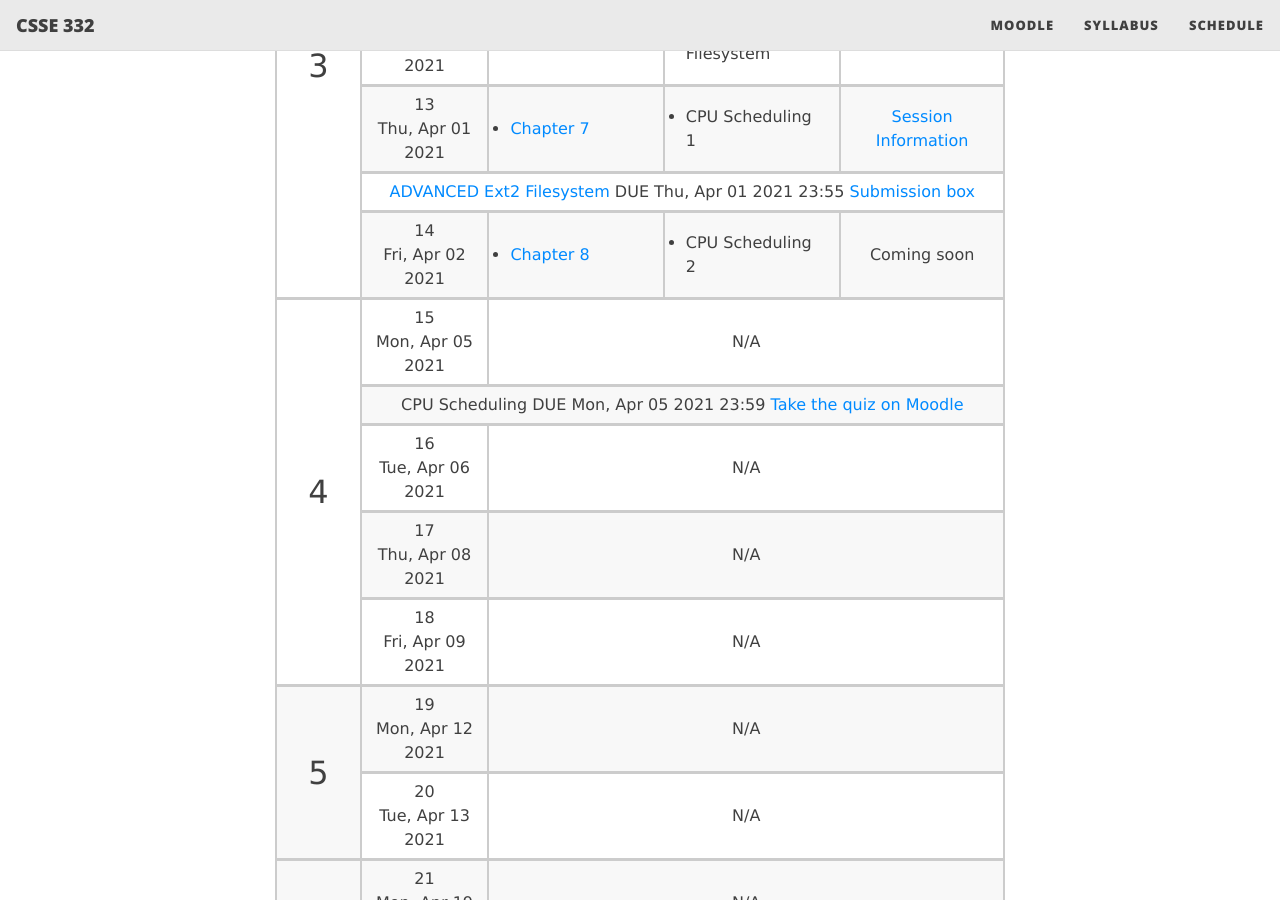
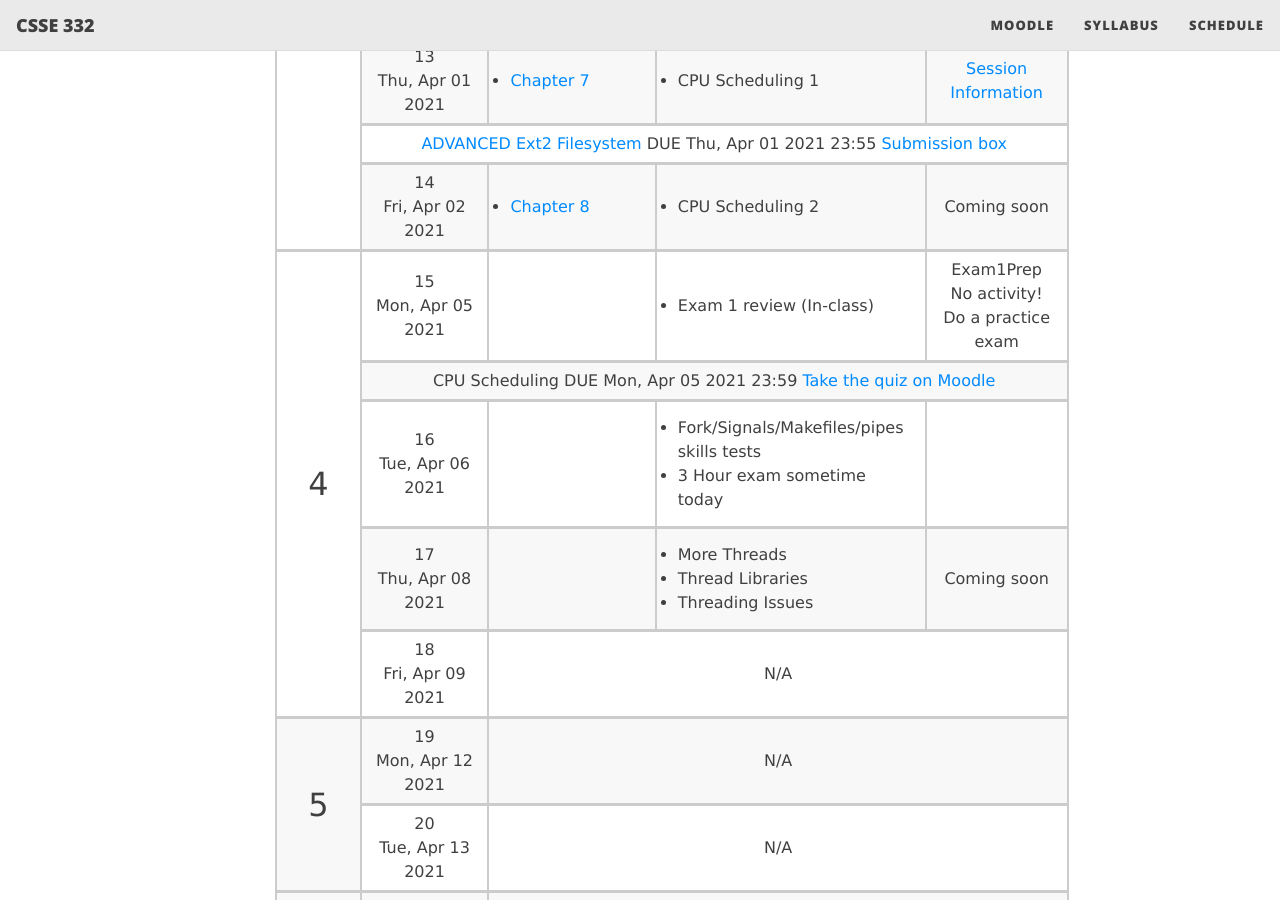
Before and after one commit to RHIT-CSSE/csse332, a Jekyll site: the page built from schedule.md, in a window 1280 px wide and 900 px high, scrolled down 1897 px. Built offline with Jekyll 4.4.1, drawn with Linux system fonts in a browser that asks for light colours; nearby versions of some CDN libraries.

Commit message:
added more stuff for next week's sessions

```diff
--- a/schedule.md
+++ b/schedule.md
@@ -264,19 +264,46 @@ Coming soon</td>
 <td rowspan="5" markdown="span" style="font-size:xx-large;"><a name="w4">4</a></td>
 <td markdown="span">
 15 <br/> Mon, Apr 05 2021</td>
-<td markdown="span" colspan="3">N/A</td>
+<td markdown="span">
+</td>
+<td markdown="span" style="text-align:left">
+{::nomarkdown}<ul style="margin:0;padding:.5rem">
+<li> Exam 1 review (In-class) </li>
+</ul>{:/}
+</td>
+<td markdown="span">
+Exam1Prep<br/>No activity!  Do a practice exam</td>
 </tr>
 <tr>
 <td markdown="span" colspan="4"> CPU Scheduling DUE Mon, Apr 05 2021 23:59 [Take the quiz on Moodle](https://moodle.rose-hulman.edu/mod/quiz/view.php?id=2708058)</td></tr>
 <tr>
 <td markdown="span">
 16 <br/> Tue, Apr 06 2021</td>
-<td markdown="span" colspan="3">N/A</td>
+<td markdown="span">
+</td>
+<td markdown="span" style="text-align:left">
+{::nomarkdown}<ul style="margin:0;padding:.5rem">
+<li> Fork/Signals/Makefiles/pipes skills tests </li>
+<li> 3 Hour exam sometime today </li>
+</ul>{:/}
+</td>
+<td markdown="span">
+</td>
 </tr>
 <tr>
 <td markdown="span">
 17 <br/> Thu, Apr 08 2021</td>
-<td markdown="span" colspan="3">N/A</td>
+<td markdown="span">
+</td>
+<td markdown="span" style="text-align:left">
+{::nomarkdown}<ul style="margin:0;padding:.5rem">
+<li> More Threads </li>
+<li> Thread Libraries </li>
+<li> Threading Issues </li>
+</ul>{:/}
+</td>
+<td markdown="span">
+Coming soon</td>
 </tr>
 <tr>
 <td markdown="span">
```
Also changed, not shown: _data/schedule.yml (+25 -27 lines).
